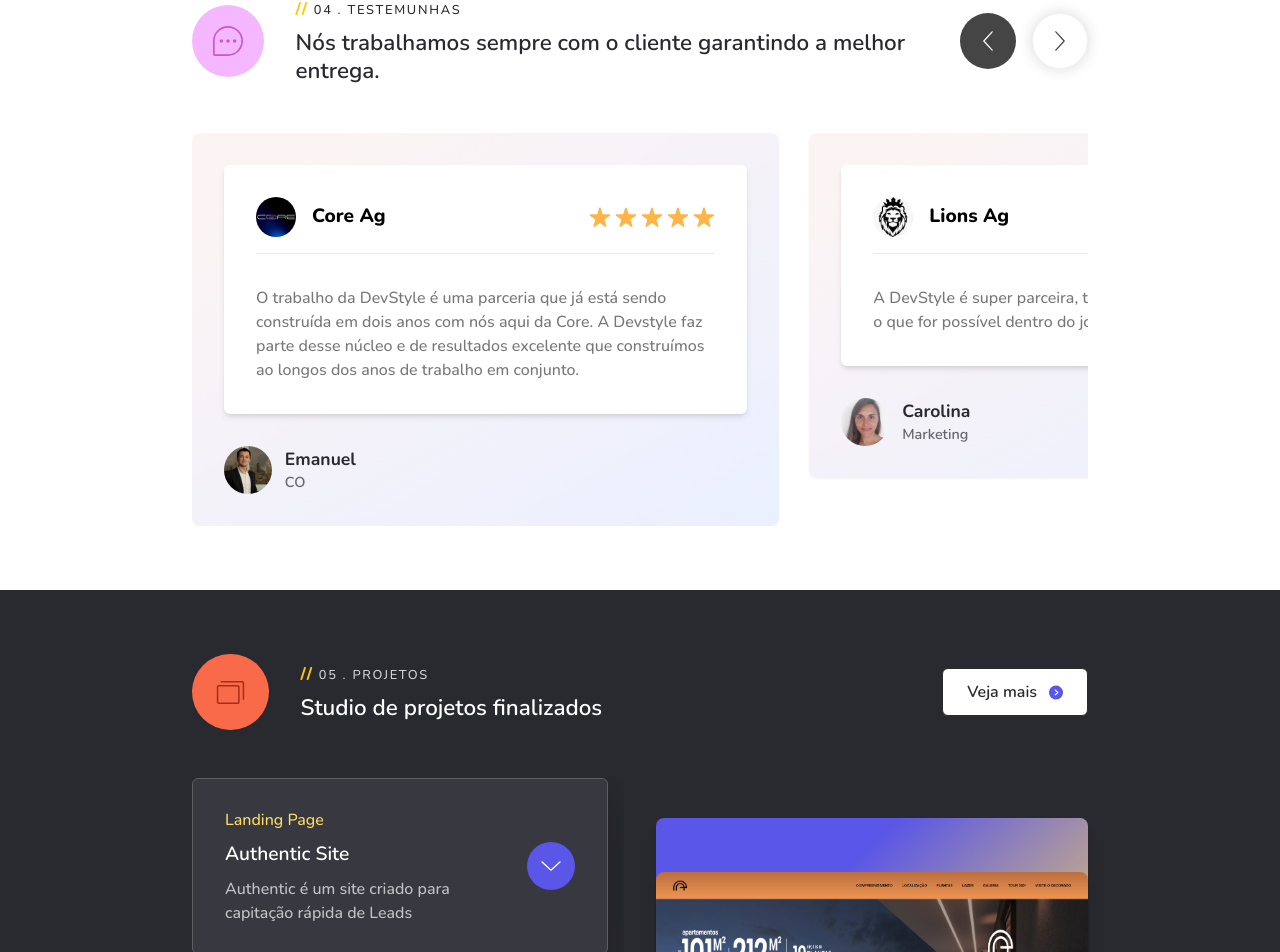
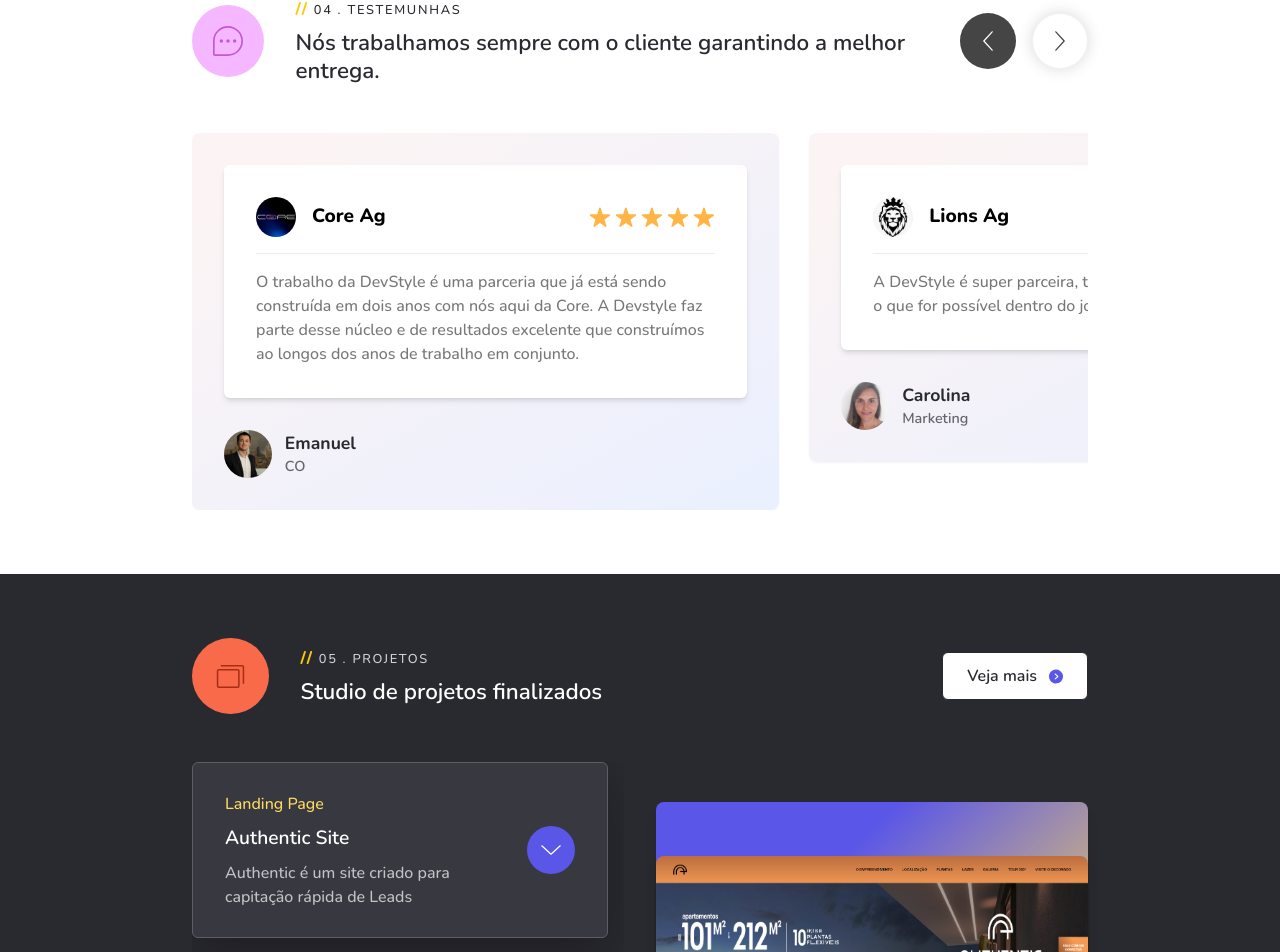
Before and after one commit to DevStyleDigital/site-main, a Next.js app: page / in a window 1280 px wide. Shown: the part 3883-4835 px from the top of the page. Built offline with nearby package versions, Linux system fonts and the light colour scheme.

Commit message:
fix padding

```diff
--- a/src/components/Card-witness/index.tsx
+++ b/src/components/Card-witness/index.tsx
@@ -27,7 +27,7 @@ const CardWitness = ({
       variants={variants}
       className="w-full flex flex-col justify-between p-[2rem] gap-[2rem] h-full card-witness rounded-lg shadow-sm transition-all hover:scale-[1.02]"
     >
-      <div className="w-full h-full p-[2rem] bg-white rounded-md shadow-md flex flex-col gap-[2rem]">
+      <div className="w-full h-full p-[2rem] bg-white rounded-md shadow-md flex flex-col gap-[1rem]">
         <div className="w-full h-[30%] flex justify-between items-center border-b-[1px] border-[#CFCFCF]/40 pb-[1rem] ">
           <div className="flex items-center gap-4">
             <div className="w-[2.5rem] h-[2.5rem] rounded-full">
```
